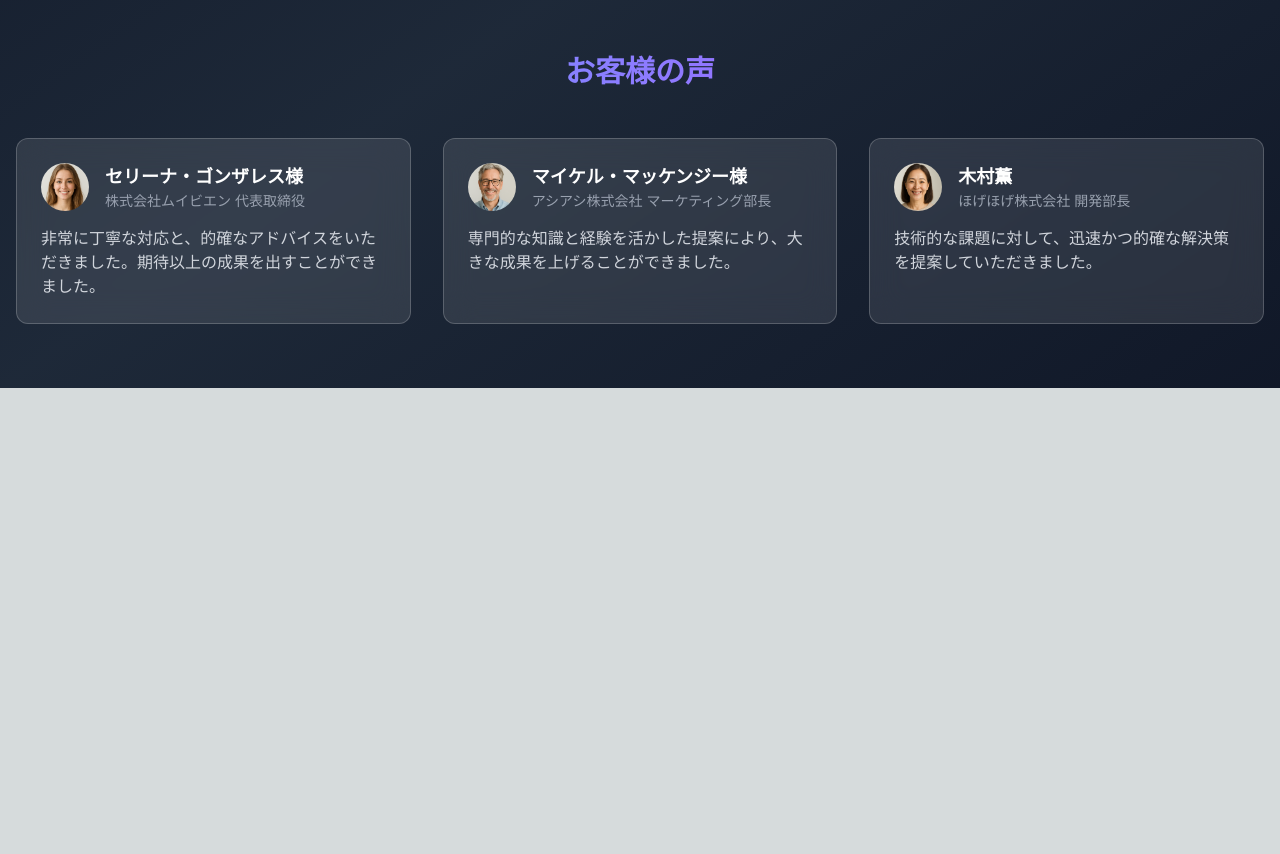
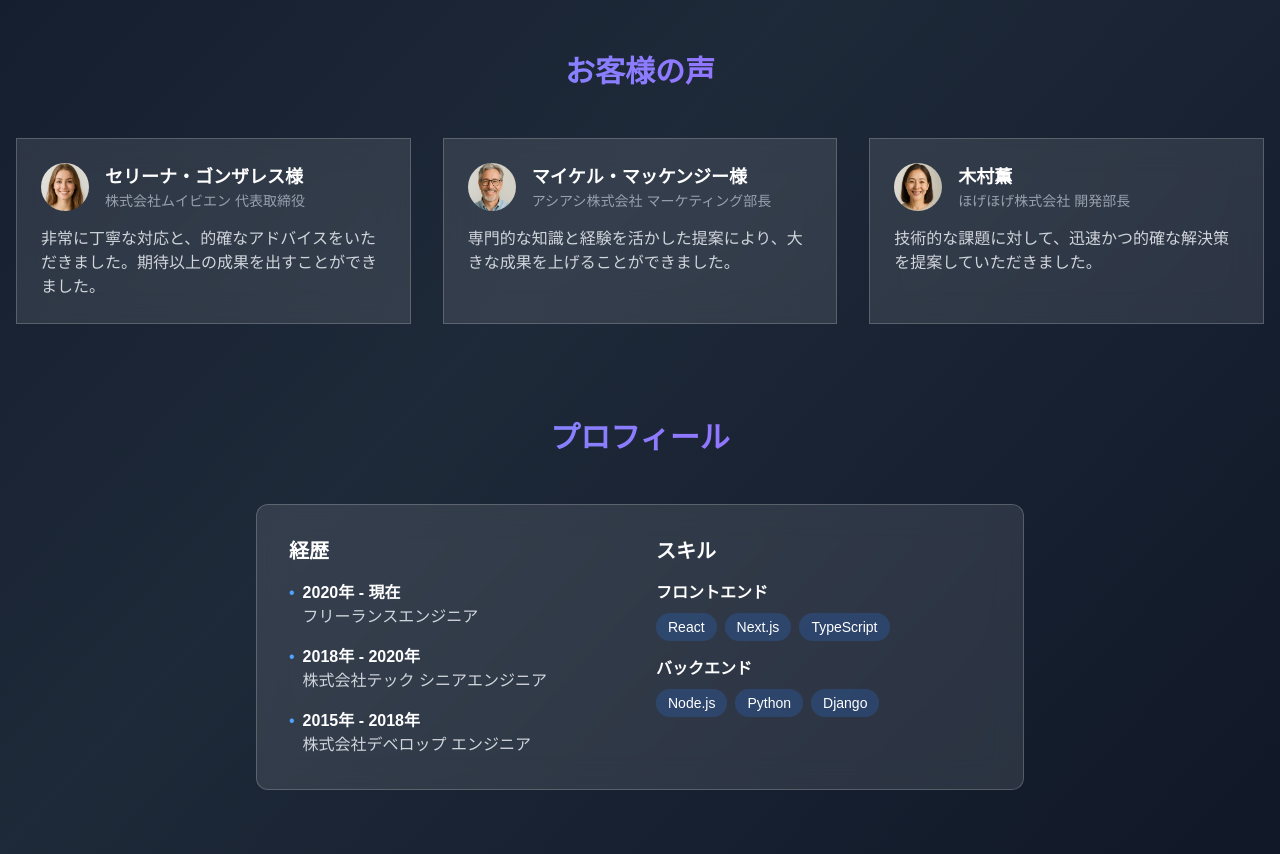
Before and after one commit to tsune-s/my-portfolio, a Next.js app: page / in a window 1280 px wide. Shown: the part 520-1374 px from the top of the page. Before the commit the page ends 908 px from the top, so only its background shows below. Built offline with nearby package versions, Linux system fonts and the light colour scheme.

Commit message:
なんとなく

```diff
--- a/app/page.tsx
+++ b/app/page.tsx
@@ -27,6 +27,11 @@ const reviews = [
 ];
 
 export default function Home() {
+  const scrollToProfile = () => {
+    const profileSection = document.getElementById('profile');
+    profileSection?.scrollIntoView({ behavior: 'smooth' }); //smooth
+  };
+
   return (
     <main className="min-h-screen bg-gradient-to-br from-gray-900 via-gray-800 to-gray-900 text-white">
       <div className="container mx-auto px-4 py-16">
@@ -64,10 +69,10 @@ export default function Home() {
             オフィスツネ
           </motion.h1>
           <motion.p
-            initial={{ opacity: 0, y: 20 }}
-            animate={{ opacity: 1, y: 0 }}
+            initial={{ opacity: 0, scale: 0.8 }}
+            animate={{ opacity: 1, scale: 1 }}
             transition={{ duration: 0.8, delay: 0.6 }}
-            className="text-xl md:text-2xl text-gray-300 mb-8"
+            className="text-4x1 md:text-2xl text-blue-500 mb-8"
           >
             ポートフォリオサイトへようこそ
           </motion.p>
@@ -80,6 +85,7 @@ export default function Home() {
             <motion.button
               whileHover={{ scale: 1.05 }}
               whileTap={{ scale: 0.95 }}
+              onClick={scrollToProfile}
               className="px-6 py-3 glass-effect rounded-lg transition-all duration-300"
             >
               プロフィール
@@ -106,10 +112,10 @@ export default function Home() {
             {reviews.map((review, index) => (
               <motion.div
                 key={review.id}
-                initial={{ opacity: 0, y: 20 }}
-                animate={{ opacity: 1, y: 0 }}
+                initial={{ opacity: 0, x: -50 }}
+                animate={{ opacity: 1, x: 0 }}
                 transition={{ duration: 0.5, delay: 1.2 + index * 0.2 }}
-                className="glass-effect p-6 rounded-xl"
+                className="glass-effect p-6 rounded-x1"
               >
                 <div className="flex items-center mb-4">
                   <div className="relative w-12 h-12 rounded-full overflow-hidden mr-4">
@@ -130,6 +136,68 @@ export default function Home() {
             ))}
           </div>
         </motion.section>
+
+        {/* プロフィールセクション */}
+        <motion.section
+          id="profile"
+          initial={{ opacity: 0, y: 50 }}
+          animate={{ opacity: 1, y: 0 }}
+          transition={{ duration: 0.8, delay: 1.5 }}
+          className="mt-24"
+        >
+          <h2 className="text-3xl font-bold text-center mb-12 gradient-text">プロフィール</h2>
+          <div className="glass-effect p-8 rounded-xl max-w-3xl mx-auto">
+            <div className="grid grid-cols-1 md:grid-cols-2 gap-8">
+              <div>
+                <h3 className="text-xl font-bold mb-4">経歴</h3>
+                <ul className="space-y-4">
+                  <li className="flex items-start">
+                    <span className="text-blue-400 mr-2">•</span>
+                    <div>
+                      <p className="font-semibold">2020年 - 現在</p>
+                      <p className="text-gray-300">フリーランスエンジニア</p>
+                    </div>
+                  </li>
+                  <li className="flex items-start">
+                    <span className="text-blue-400 mr-2">•</span>
+                    <div>
+                      <p className="font-semibold">2018年 - 2020年</p>
+                      <p className="text-gray-300">株式会社テック シニアエンジニア</p>
+                    </div>
+                  </li>
+                  <li className="flex items-start">
+                    <span className="text-blue-400 mr-2">•</span>
+                    <div>
+                      <p className="font-semibold">2015年 - 2018年</p>
+                      <p className="text-gray-300">株式会社デベロップ エンジニア</p>
+                    </div>
+                  </li>
+                </ul>
+              </div>
+              <div>
+                <h3 className="text-xl font-bold mb-4">スキル</h3>
+                <div className="space-y-4">
+                  <div>
+                    <p className="font-semibold mb-2">フロントエンド</p>
+                    <div className="flex flex-wrap gap-2">
+                      <span className="px-3 py-1 bg-blue-500/20 rounded-full text-sm">React</span>
+                      <span className="px-3 py-1 bg-blue-500/20 rounded-full text-sm">Next.js</span>
+                      <span className="px-3 py-1 bg-blue-500/20 rounded-full text-sm">TypeScript</span>
+                    </div>
+                  </div>
+                  <div>
+                    <p className="font-semibold mb-2">バックエンド</p>
+                    <div className="flex flex-wrap gap-2">
+                      <span className="px-3 py-1 bg-blue-500/20 rounded-full text-sm">Node.js</span>
+                      <span className="px-3 py-1 bg-blue-500/20 rounded-full text-sm">Python</span>
+                      <span className="px-3 py-1 bg-blue-500/20 rounded-full text-sm">Django</span>
+                    </div>
+                  </div>
+                </div>
+              </div>
+            </div>
+          </div>
+        </motion.section>
       </div>
     </main>
   );
```
